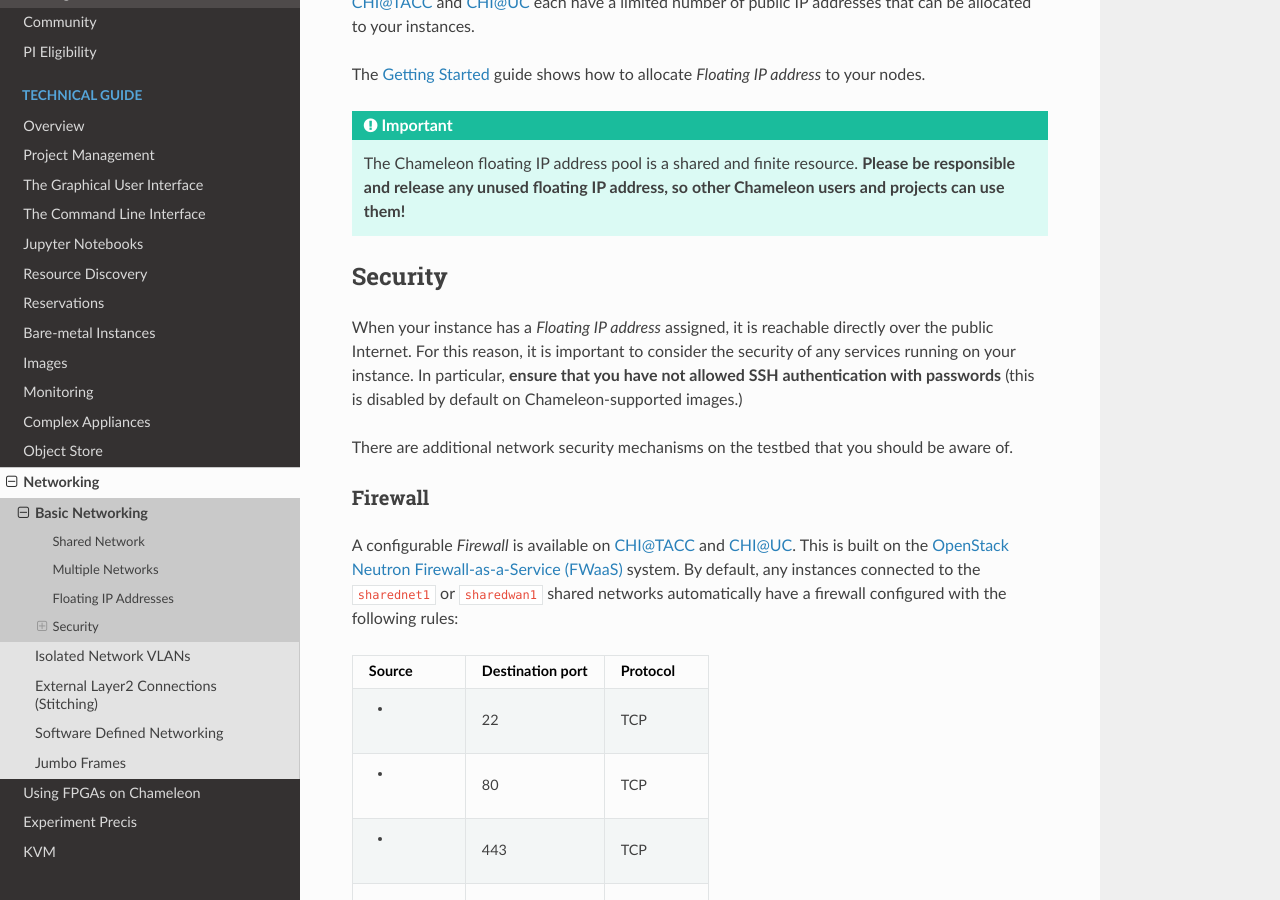
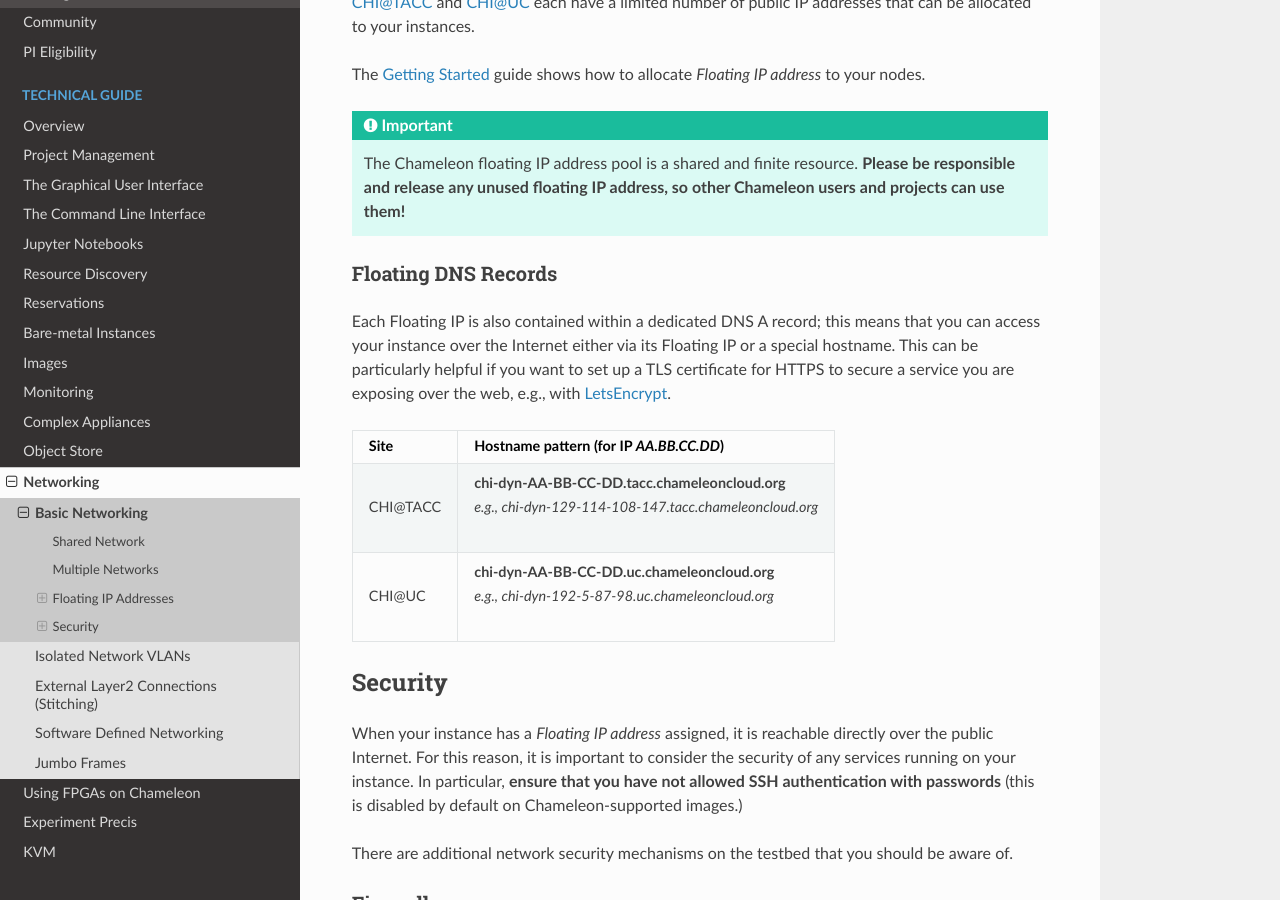
Before and after one commit to ChameleonCloud/docs, a Sphinx documentation site: the page built from source/technical/networks/networks_basic.rst, in a window 1280 px wide and 900 px high, scrolled down 921 px. Built offline with Sphinx 7.4.7 and the Read the Docs theme 2.0.0, drawn with Linux system fonts in a browser that asks for light colours.

Commit message:
Add docs about floating hostnames

```diff
--- a/source/technical/networks/networks_basic.rst
+++ b/source/technical/networks/networks_basic.rst
@@ -25,6 +25,21 @@ Instances on Chameleon are assigned a *fixed* IP address that can be used for lo
 The :ref:`getting-started` guide shows how to allocate *Floating IP address* to your nodes.
 
 .. important:: The Chameleon floating IP address pool is a shared and finite resource. **Please be responsible and release any unused floating IP address, so other Chameleon users and projects can use them!**
+
+Floating DNS Records
+^^^^^^^^^^^^^^^^^^^^
+
+Each Floating IP is also contained within a dedicated DNS A record; this means that you can access your instance over the Internet either via its Floating IP or a special hostname. This can be particularly helpful if you want to set up a TLS certificate for HTTPS to secure a service you are exposing over the web, e.g., with `LetsEncrypt <https://letsencrypt.org/>`_.
+
++-----------+-----------------------------------------------------------+
+| Site      | Hostname pattern (for IP `AA.BB.CC.DD`)                   |
++===========+===========================================================+
+| CHI\@TACC | | **chi-dyn-AA-BB-CC-DD.tacc.chameleoncloud.org**         |
+|           | | `e.g., chi-dyn-129-114-108-147.tacc.chameleoncloud.org` |
++-----------+-----------------------------------------------------------+
+| CHI\@UC   | | **chi-dyn-AA-BB-CC-DD.uc.chameleoncloud.org**           |
+|           | | `e.g., chi-dyn-192-5-87-98.uc.chameleoncloud.org`       |
++-----------+-----------------------------------------------------------+
 
 Security
 --------
```
